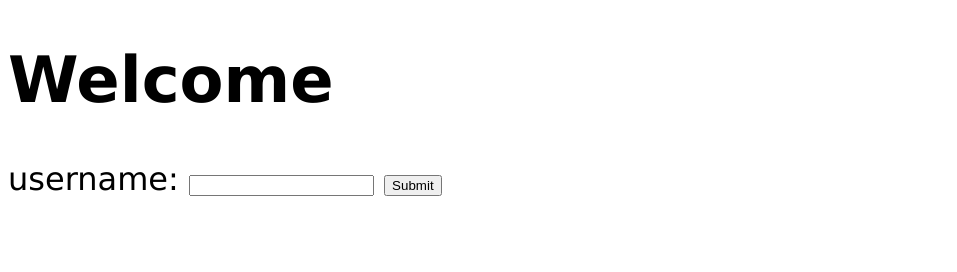
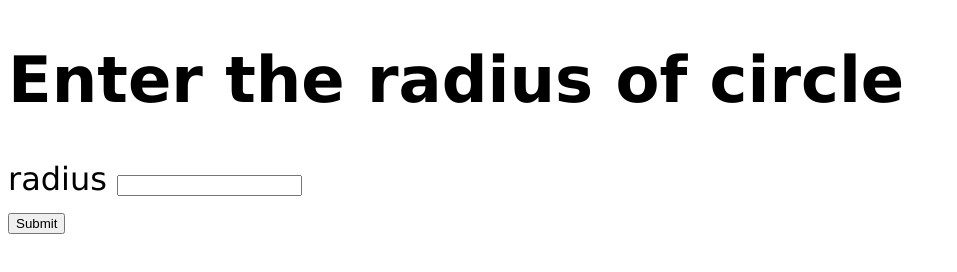
Before and after one commit to johnotilla09/vanilla-js-tutorial-review, a plain HTML site: page index.html in a window 1280 px wide. Shown: the whole page, without its empty margins (0-957 px from the left). Drawn offline with Linux system fonts and the light colour scheme.

```diff
--- a/index.html
+++ b/index.html
@@ -11,11 +11,19 @@
         <p id="p2"></p>
         <p id="p3"></p> -->
 
-        <h1 id="myH1">Welcome</h1>
+        <!-- <h1 id="myH1">Welcome</h1>
 
         <label for="">username: </label>
         <input type="myText" id="myText" />
+        <button id="mySubmit">Submit</button> -->
+
+        <h1 id="myH1">Enter the radius of circle</h1>
+
+        <label for="">radius</label>
+        <input type="text" id="myText" />
+        <br />
         <button id="mySubmit">Submit</button>
+        <h3 id="myH3"></h3>
         <script src="index.js"></script>
     </body>
 </html>
```
Also changed, not shown: index.js (+15 -0 lines).
